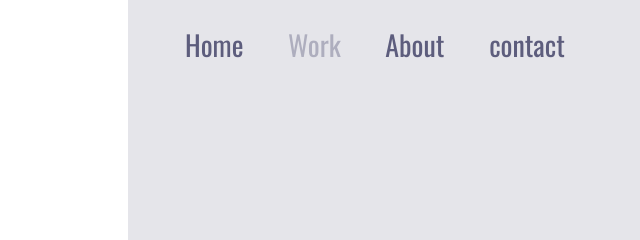
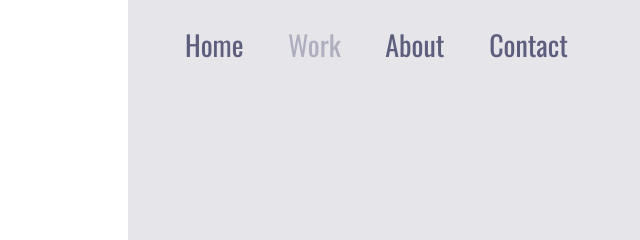
Before and after one commit to lbastoss/project-easy-shopping, a plain HTML site: page index.html in a window 1280 px wide. Shown: the top 240 px of the page, 640-1280 px from the left. Drawn offline with nearby package versions, Linux system fonts and the light colour scheme.

```diff
--- a/index.html
+++ b/index.html
@@ -29,7 +29,7 @@
                 <a class="links-menu">Home</a>
                 <a class="links-menu">Work</a>
                 <a class="links-menu">About</a>
-                <a class="links-menu">contact</a>
+                <a class="links-menu">Contact</a>
             </header>
             <img src="./assets/Illustration-3-3.png" alt="mulher-com-celular-na-mao">
         </section>
```
